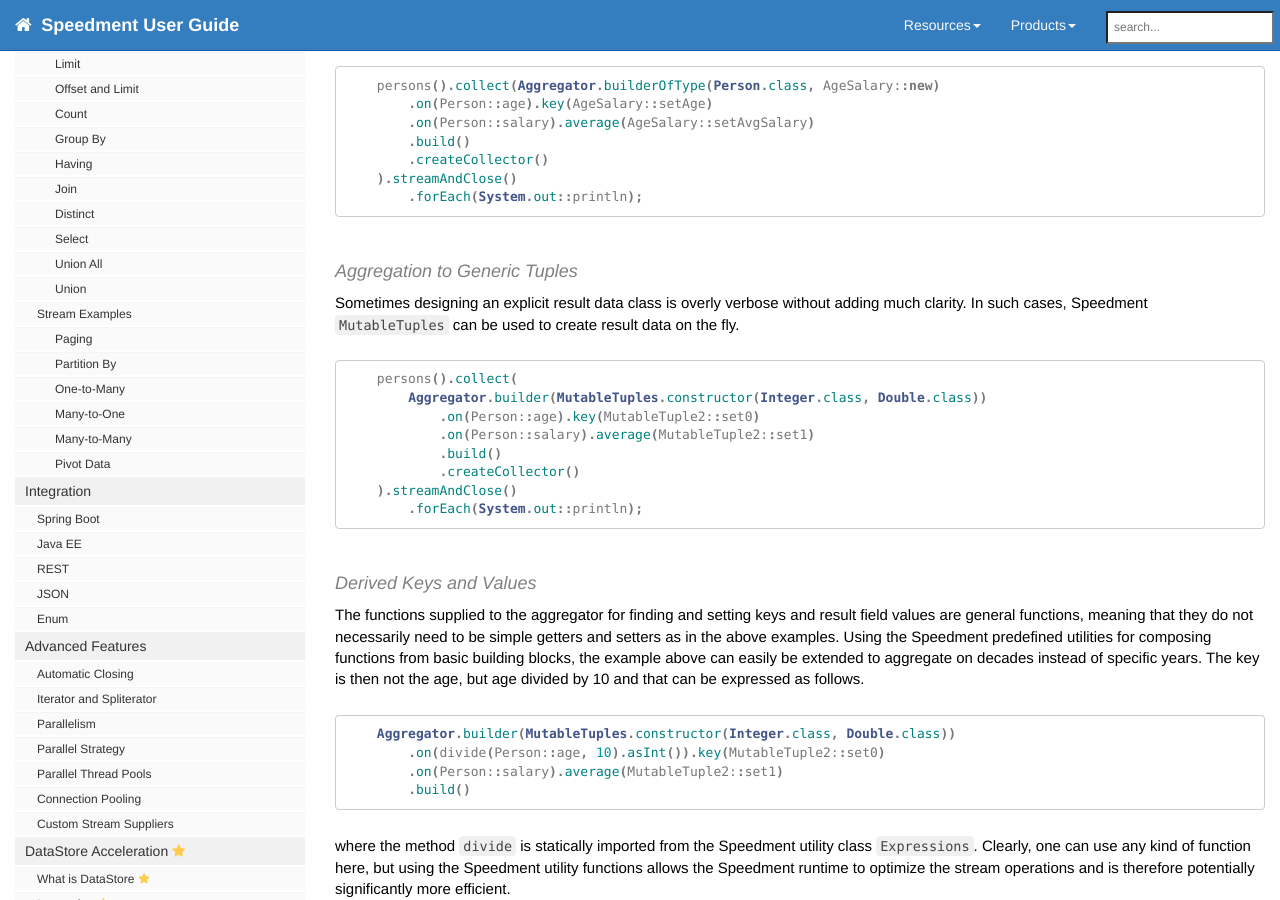
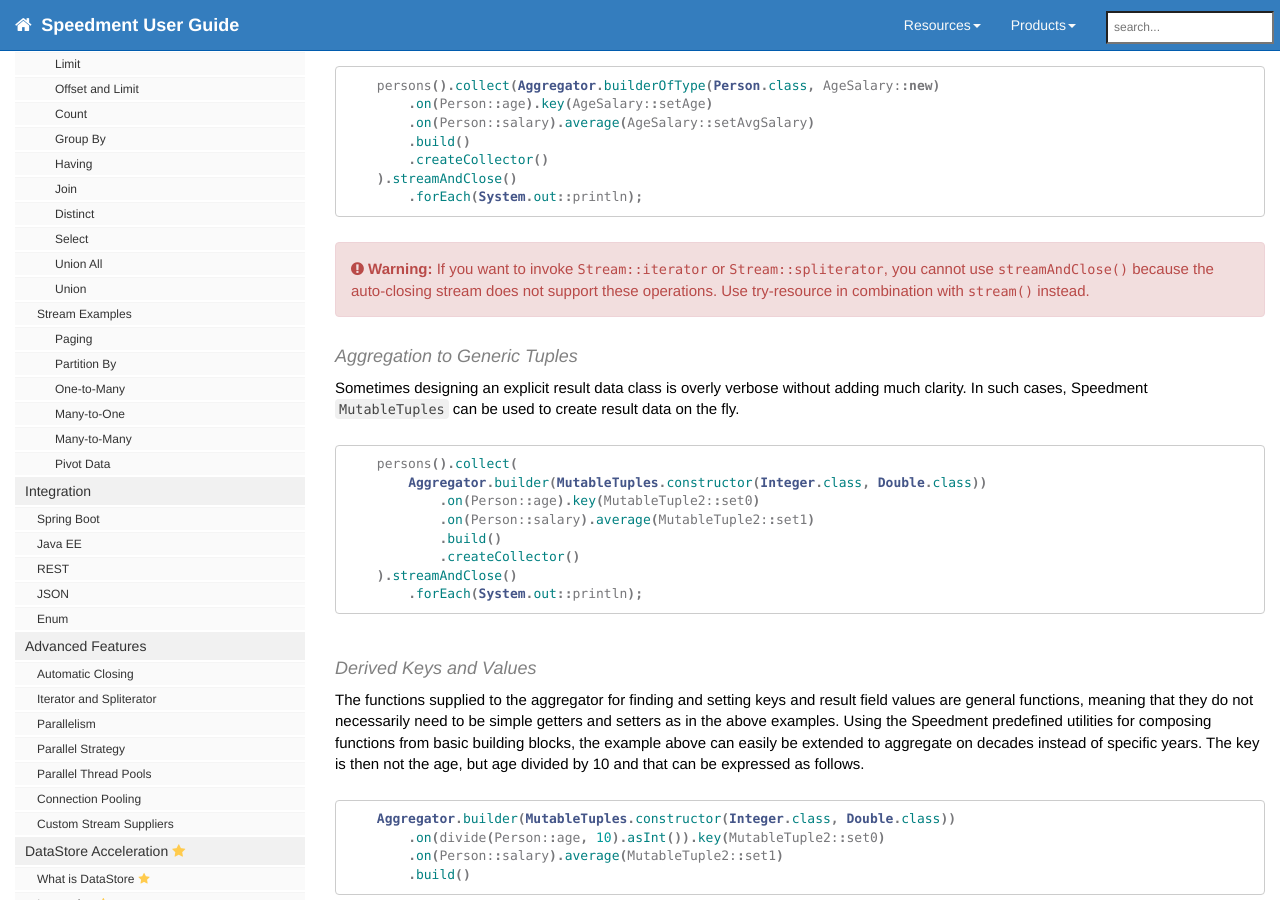
Before and after one commit to speedment/speedment-doc, a Jekyll site: the page built from pages/aggregations.md, in a window 1280 px wide and 900 px high, scrolled down 1552 px. Built offline with Jekyll 4.4.1, drawn with Linux system fonts in a browser that asks for light colours; nearby versions of some CDN libraries; comment, search, counter and statistics services are not loaded.

Commit message:
Document streamAndClose limitations

````diff
--- a/pages/aggregations.md
+++ b/pages/aggregations.md
@@ -98,6 +98,9 @@
         .forEach(System.out::println);
 ```
 
+{% include warning.html content = "
+If you want to invoke `Stream::iterator` or `Stream::spliterator`, you cannot use `streamAndClose()` because the auto-closing stream does not support these operations. Use try-resource in combination with `stream()` instead.
+" %}
 #### Aggregation to Generic Tuples
 
 Sometimes designing an explicit result data class is overly verbose without adding much
````
